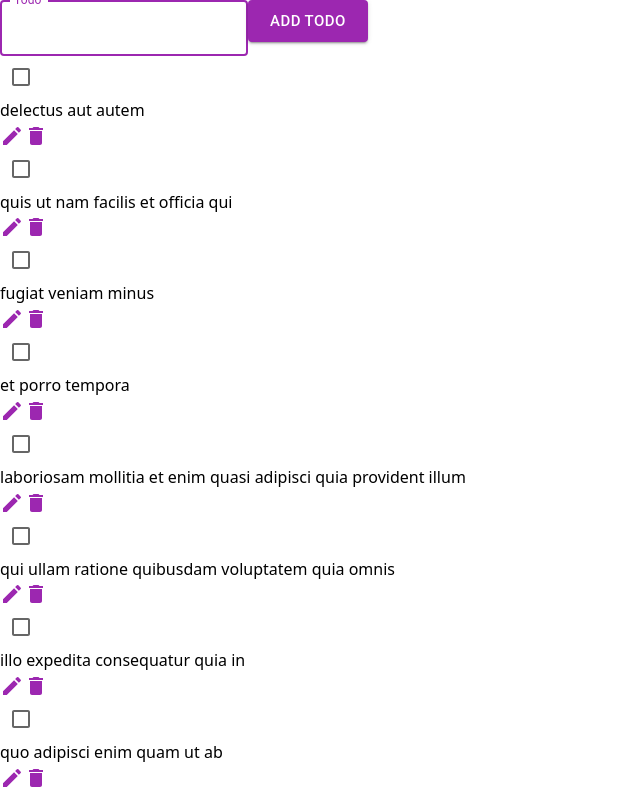
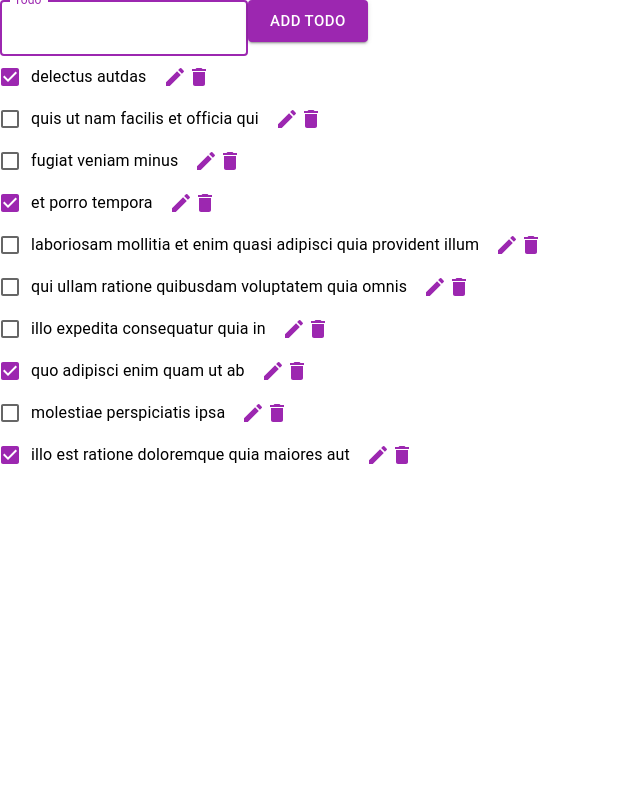
Before and after one commit to hussain-shariff/react-query-project, a React (Vite) app: page / in a window 1280 px wide. Shown: the top 800 px of the page, without its empty margins (0-640 px from the left). Built offline with nearby package versions, Linux system fonts and the light colour scheme; data requests are answered from the project's data file.

Commit message:
delete and update todos

```diff
--- a/db.json
+++ b/db.json
@@ -3,8 +3,8 @@
     {
       "userId": 1,
       "id": 1,
-			"title": "delectus aut autem",
-			"completed": false
+      "title": "delectus autdas",
+      "completed": true
     },
     {
       "userId": 1,
--- a/package.json
+++ b/package.json
@@ -19,7 +19,8 @@
     "json-server": "^0.17.3",
     "react": "^18.2.0",
     "react-dom": "^18.2.0",
-    "react-query": "^3.39.3"
+    "react-query": "^3.39.3",
+    "uuid": "^9.0.0"
   },
   "devDependencies": {
     "@types/react": "^18.0.28",
--- a/src/App.tsx
+++ b/src/App.tsx
@@ -1,39 +1,9 @@
-import { Button } from "@mui/material"
-import TextField from "@mui/material/TextField/TextField"
-import { useRef, useState } from "react"
 import TodoList from "./components/TodoList"
 
 function App() {
-  const [todo, settodo] = useState<string|null>(null)
-	const todoRef = useRef()
-
-	const handleSubmit = (e: React.FormEvent<HTMLFormElement>) => {
-		e.preventDefault()
-    settodo(todoRef.current.value)
-    todoRef.current.value = ""
-	}
-
 	return (
 		<div className="min-h-screen bg-[#0b1829] py-20">
-			<form className="mb-20 flex justify-center gap-5" onSubmit={handleSubmit}>
-				<TextField
-					inputRef={todoRef}
-					label="Todo"
-					variant="outlined"
-					color="secondary"
-					focused
-					InputProps={{ style: { color: "white" } }}
-				/>
-				<Button
-					type="submit"
-					size="large"
-					variant="contained"
-					color="secondary"
-				>
-					Add Todo
-				</Button>
-			</form>
-      <TodoList/>
+			<TodoList />
 		</div>
 	)
 }
--- a/src/api/todosApi.ts
+++ b/src/api/todosApi.ts
@@ -1,18 +1,22 @@
 import axios from "axios"
+
+type deleteTodoProp = {
+	id : string | number
+}
 
 export const getTodos = async () => {
 	const res = await axios.get("http://localhost:3000/todos")
 	return res.data
 }
 
-export const createTodo = async (todo: string) => {
+export const createTodo = async (todo: any) => {
 	return await axios.post("http://localhost:3000/todos", todo)
 }
 
-export const updateTodo = async (id: number, todo: string) => {
-	return await axios.patch(`http://localhost:3000/todos/${id}`, todo)
+export const updateTodo = async (todo : any) => {
+	return await axios.patch(`http://localhost:3000/todos/${todo.id}`, todo)
 }
 
-export const deleteTodo = async (id: number) => {
+export const deleteTodo = async ({ id } : deleteTodoProp) => {
 	return await axios.delete(`http://localhost:3000/todos/${id}`)
 }
--- a/src/components/Todo.tsx
+++ b/src/components/Todo.tsx
@@ -1,18 +1,55 @@
 import EditIcon from "@mui/icons-material/Edit"
 import DeleteIcon from "@mui/icons-material/Delete"
-import { Checkbox } from "@mui/material"
+import { Checkbox, FormControlLabel } from "@mui/material"
+import { useMutation, useQueryClient } from "react-query"
+import { updateTodo, deleteTodo } from "../api/todosApi"
 
 type TodoProps = {
-    name : string
+	todo: {
+		userId: number
+		id: number | string
+		title: string
+		completed: boolean
+	}
 }
 
-export const Todo = ({name}: TodoProps) => {
+export const Todo = ({ todo }: TodoProps) => {
+	const queryClient = useQueryClient()
+
+	const deleteTodoMutation = useMutation(deleteTodo, {
+		onSuccess: () => {
+			queryClient.invalidateQueries("todos")
+		},
+	})
+
+	const updateTodoMutation = useMutation(updateTodo, {
+		onSuccess: () => {
+			queryClient.invalidateQueries("todos")
+		},
+	})
 	return (
-		<div className=" flex items-center gap-3">
-			<Checkbox color="secondary" />
-			<h1 className=" font-bold text-2xl text-white">{name}</h1>
-			<EditIcon color="secondary" />
-			<DeleteIcon color="secondary" />
+		<div className=" text-white flex items-center gap-3">
+			<FormControlLabel
+				control={
+					<Checkbox
+						color="secondary"
+						defaultChecked={todo.completed}
+						onChange={() =>
+							updateTodoMutation.mutate({
+								...todo,
+								completed: !todo.completed,
+							})
+						}
+					/>
+				}
+				label={todo.title}
+			/>
+			<EditIcon color="secondary" className=" cursor-pointer" />
+			<DeleteIcon
+				color="secondary"
+				className=" cursor-pointer"
+				onClick={() => deleteTodoMutation.mutate({ id: todo.id })}
+			/>
 		</div>
 	)
 }
--- a/src/components/TodoList.tsx
+++ b/src/components/TodoList.tsx
@@ -1,21 +1,66 @@
 import { Todo } from "./Todo"
 import { useQuery, useMutation, useQueryClient } from "react-query"
-import { getTodos, createTodo, updateTodo, deleteTodo } from "../api/todosApi"
+import { getTodos, createTodo } from "../api/todosApi"
+import { Button } from "@mui/material"
+import TextField from "@mui/material/TextField/TextField"
+import { useRef } from "react"
+import { v4 as uuidv4 } from 'uuid';
 
 const TodoList = () => {
+	const queryClient = useQueryClient()
 	const { data, isLoading, isError, error } = useQuery("todos", getTodos)
+	const todoRef = useRef()
+
+	const addTodoMutation = useMutation(createTodo, {
+		onSuccess: () => {
+			queryClient.invalidateQueries("todos")
+		},
+	})
+
+	const handleSubmit = (e: React.FormEvent<HTMLFormElement>) => {
+		e.preventDefault()
+		const uniqueId = uuidv4();
+		addTodoMutation.mutate({
+			userId: 1,
+			id: uniqueId,
+			title: todoRef.current.value,
+			completed: false,
+		})
+		todoRef.current.value = ""
+	}
 
 	if (isLoading) return <h1>Loading...</h1>
 
 	if (isError) return <h1>{error.message}</h1>
 
 	const todoElements = data.map((todo: any) => (
-		<Todo key={todo.id} name={todo.title} />
+		<Todo
+			key={todo.id}
+			todo = {todo}
+		/>
 	))
 	return (
-		<div className=" flex items-center flex-col gap-5">
-			{ todoElements }
-		</div>
+		<>
+			<form className="mb-20 flex justify-center gap-5" onSubmit={handleSubmit}>
+				<TextField
+					inputRef={todoRef}
+					label="Todo"
+					variant="outlined"
+					color="secondary"
+					focused
+					InputProps={{ style: { color: "white" } }}
+				/>
+				<Button
+					type="submit"
+					size="large"
+					variant="contained"
+					color="secondary"
+				>
+					Add Todo
+				</Button>
+			</form>
+			<div className=" flex items-center flex-col gap-5">{todoElements}</div>
+		</>
 	)
 }
 
```
Also changed, not shown: 1 other file (tests, documents, lock files or other folders). Lines whose indentation alone changed are shown as unchanged.
